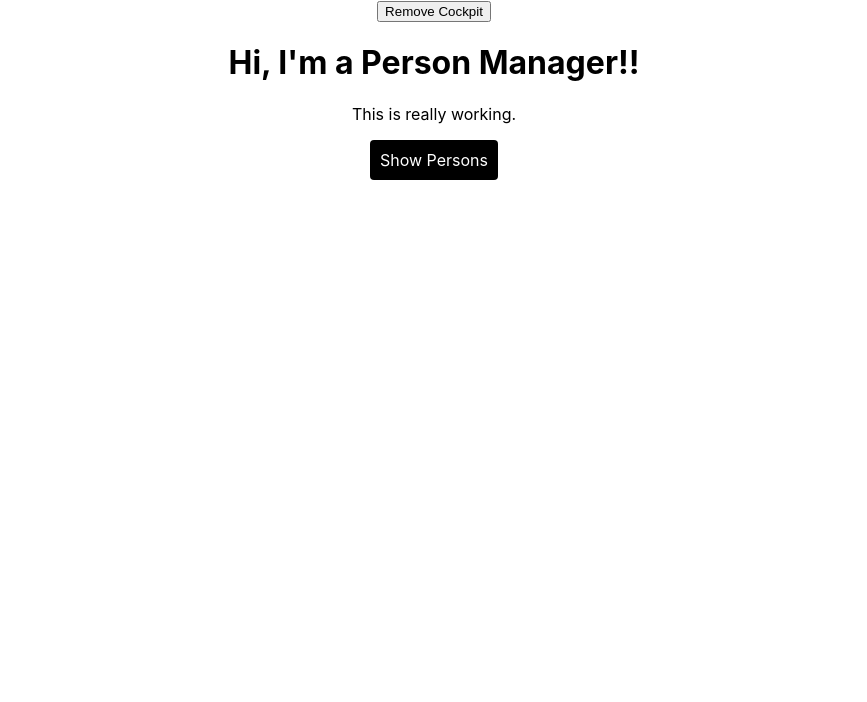
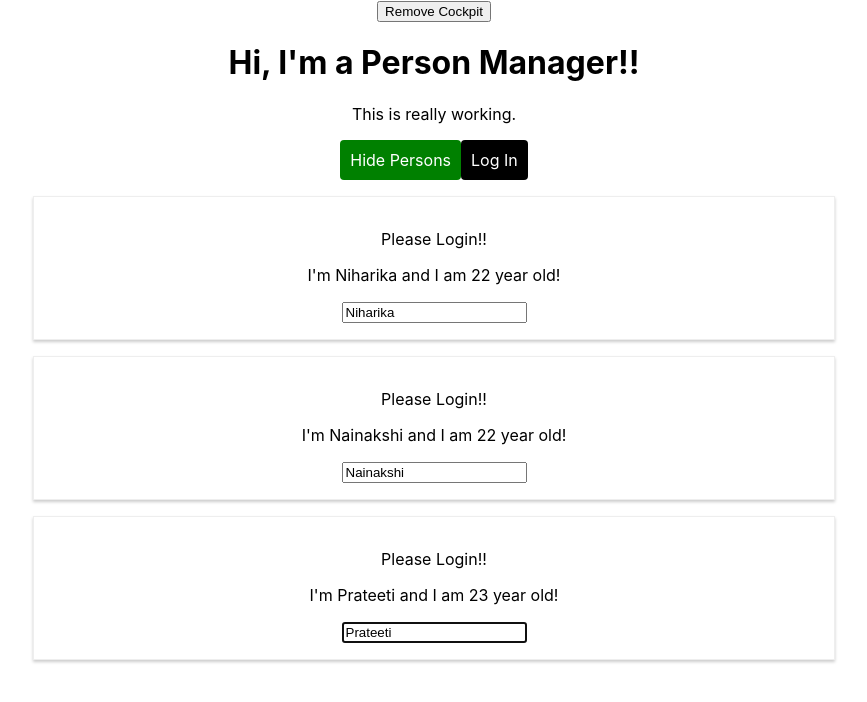
Before and after one commit to KiritoKun007/REACT, a React (Create React App) app in the folder react-complete-guide/: page / in a window 1280 px wide. Shown: the top 702 px of the page, without its empty margins (206-1073 px from the left). Built offline with nearby package versions, Linux system fonts and the light colour scheme.

Commit message:
Learned hoc, updating state, proptypes, refs and much more.

```diff
--- a/react-complete-guide/package.json
+++ b/react-complete-guide/package.json
@@ -8,6 +8,7 @@
         "@testing-library/react": "^9.5.0",
         "@testing-library/user-event": "^7.2.1",
         "node-sass": "^4.14.1",
+        "prop-types": "^15.7.2",
         "radium": "^0.26.0",
         "react": "^16.13.1",
         "react-dom": "^16.13.1",
--- a/react-complete-guide/src/components/Cockpit/Cockpit.js
+++ b/react-complete-guide/src/components/Cockpit/Cockpit.js
@@ -1,18 +1,26 @@
-import React, { useEffect, memo } from 'react'
+import React, { useEffect, memo, useRef, useContext } from 'react'
 import './Cockpit.scss'
+import AuthContext from "../../context/auth-context"
 
 const Cockpit = (props) => {
 
-    useEffect(() => {
-      console.log('[Cockpit.js] useEffect');
+  const toggleBtnRef = useRef(null)
+
+  const context = useContext(AuthContext)
+
+  console.log(context.authenticated)
+
+  useEffect(() => {
+    console.log('[Cockpit.js] useEffect');
+    toggleBtnRef.current.click()
       // Http request...
 
-      const timer = setTimeout(() => {
-        alert('Saved data to cloud!!')
-      }, 1000)
+      // const timer = setTimeout(() => {
+      //   alert('Saved data to cloud!!')
+      // }, 1000)
 
       return () => {
-        clearTimeout(timer)
+        // clearTimeout(timer)
         console.log('[Cockpit.js] cleanup work in useEffect.')
       }
     }, [])
@@ -39,11 +47,13 @@ const Cockpit = (props) => {
             <h1>Hi, I'm a {props.title}</h1>
             <p className={classes.join(' ')}>This is really working.</p>
             <button
+                ref={toggleBtnRef}
                 className={ props.showPerson ? 'greenButton': 'Button' }
                 //hover={this.state.showPerson}
                 onClick={props.clicked} >
                 { !props.showPerson ? 'Show Persons': 'Hide Persons' }
             </button>
+            <button onClick={context.login} className="Button" >Log In</button>
         </div>
     )
 }
--- a/react-complete-guide/src/components/Persons/Person/Person.js
+++ b/react-complete-guide/src/components/Persons/Person/Person.js
@@ -1,19 +1,56 @@
-import React, { Component } from 'react'
+import React, { Component, Fragment } from 'react'
+import PropTypes from 'prop-types'
+
 import './Person.scss'
+import withClass from '../../../higherOrderComponent(hoc)/withClass'
+import AuthContext from '../../../context/auth-context'
 
 class Person extends Component {
+
+  constructor(props) {
+    super(props)
+    this.inputElementRef = React.createRef();
+  }
+
+  static contextType = AuthContext;
+
+  componentDidMount() {
+    // document.querySelector('input').focus()
+
+    // this.inputElement.focus()
+
+    this.inputElementRef.current.focus()
+    console.log(this.context.authenticated);
+
+  }
 
     render() {
       console.log('[Person.js] rendering...!!')
 
-      const {name, age, children, click} = this.props
+      const {name, age, children, click } = this.props
 
-      return [
-        <p key="i1" onClick={click}> I'm {name} and I am {age} year old! </p>,
-        <p key="i2">{children}</p>,
-        <input key="i3" type="text" onChange={this.props.change} defaultValue={name}/>
-      ]
+      return (
+        <Fragment>
+            { (this.context.authenticated) ? <p>Authenticated</p> : <p>Please Login!!</p> }
+            <p onClick={click}> I'm {name} and I am {age} year old! </p>
+            <p>{children}</p>
+            <input
+              // ref={(inputEl) => { this.inputElement = inputEl }}
+              ref={this.inputElementRef}
+              type="text"
+              onChange={this.props.change}
+              defaultValue={name}
+              />
+        </Fragment>
+      )
     }
 }
 
-export default Person
+Person.propTypes = {
+  click: PropTypes.func,
+  name: PropTypes.string,
+  age: PropTypes.number,
+  change: PropTypes.func
+}
+
+export default withClass(Person, "Person")
--- a/react-complete-guide/src/containers/App.js
+++ b/react-complete-guide/src/containers/App.js
@@ -1,7 +1,14 @@
 import React, { Component } from "react";
+
 import "./App.scss";
+
 import Persons from "../components/Persons/Persons";
 import Cockpit from "../components/Cockpit/Cockpit";
+
+import Aux from '../higherOrderComponent(hoc)/Aux'
+import withClass from '../higherOrderComponent(hoc)/withClass'
+
+import AuthContext from '../context/auth-context'
 
 class App extends Component {
   state = {
@@ -13,6 +20,8 @@ class App extends Component {
     otherState: "some other value",
     showPerson: false,
     showCockpit: true,
+    changeCounter: 0,
+    authenticated: false
   };
 
   static getDerivedStateFromProps(props, state) {
@@ -66,8 +75,14 @@ class App extends Component {
 
     persons[personIndex] = person;
 
-    this.setState({
+    // this is the proper way for setting state when
+    // changing state depends on any previous state.
+
+    this.setState((prevState, props) => {
+      return {
         person: persons,
+        changeCounter: prevState.changeCounter + 1
+      }
     });
   };
 
@@ -78,6 +93,11 @@ class App extends Component {
       showPerson: !doesShow,
     });
   };
+
+  authenticatePersonHandler = () => {
+
+    this.setState({authenticated: true})
+  }
 
   render() {
     console.log("[App.js] render");
@@ -90,6 +110,7 @@ class App extends Component {
             person={this.state.person}
             clicked={this.deletePersonHandler}
             changed={this.nameChangeHandler}
+            isAuthenticated={this.state.authenticated}
           />
           {/* Key always has to be in the outer element in a map method */}
         </div>
@@ -97,7 +118,7 @@ class App extends Component {
     }
 
     return (
-      <div className="App">
+      <Aux>
         <button
           onClick={() => {
             this.setState({ showCockpit: false });
@@ -105,6 +126,11 @@ class App extends Component {
         >
           Remove Cockpit
         </button>
+
+        <AuthContext.Provider value={{
+          authenticated: this.state.authenticated,
+          login: this.authenticatePersonHandler
+        }}>
           {this.state.showCockpit ? (
             <Cockpit
               title={this.props.appTitle}
@@ -114,9 +140,10 @@ class App extends Component {
             />
           ) : null}
           {persons}
-      </div>
+        </AuthContext.Provider>
+      </Aux>
     );
   }
 }
 
-export default App;
+export default withClass(App, 'App');
--- /dev/null
+++ b/react-complete-guide/src/context/auth-context.js
@@ -0,0 +1,8 @@
+import React from 'react'
+
+const authContext = React.createContext({
+    authenticated: false,
+    loggin: () => {}
+})
+
+export default authContext
--- /dev/null
+++ b/react-complete-guide/src/higherOrderComponent(hoc)/Aux.js
@@ -0,0 +1,3 @@
+const Aux = props => props.children
+
+export default Aux
--- /dev/null
+++ b/react-complete-guide/src/higherOrderComponent(hoc)/withClass.js
@@ -0,0 +1,13 @@
+import React from 'react'
+
+// it is a normal function returning a functional component
+
+const withClass = (WrappedComponent, className) => {
+    return props => (
+        <div className={className}>
+            <WrappedComponent {...props} />
+        </div>
+    )
+}
+
+export default withClass
```
Lines whose indentation alone changed are shown as unchanged.
